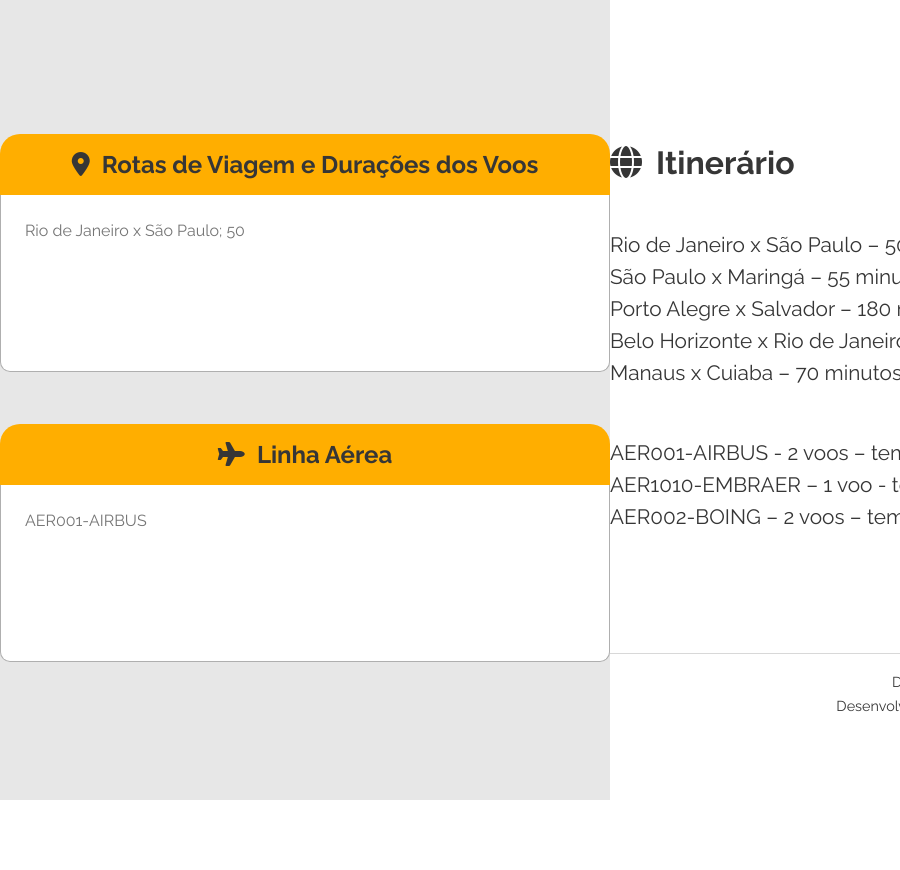
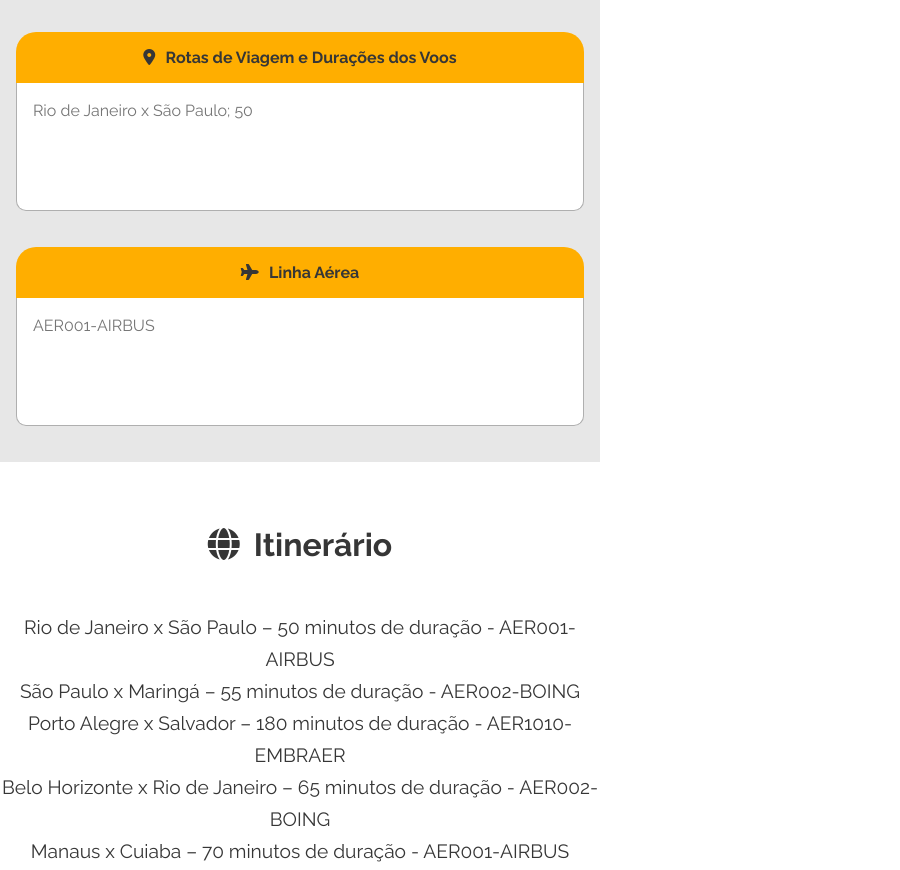
Before and after one commit to MarcosWolf/CompanhiaAerea, a plain HTML site: page index.html in a window 600 px wide. Shown: the top 870 px of the page, 900 px wide, since content can reach past the window. Before the commit the page ends 800 px from the top, so only its background shows below. Drawn offline with Linux system fonts and the light colour scheme.

Commit message:
(Feat) Adicionado responsividade para dispositivos pequenos

```diff
--- a/css/style.css
+++ b/css/style.css
@@ -148,6 +148,7 @@ textarea:focus {
         align-items: center;
         height: auto;
         gap: 0;
+        box-sizing: border-box;
     }
 
     .left-content h2 {
@@ -155,10 +156,13 @@ textarea:focus {
     }
 
     .wrapper {
-        margin-top: 4rem;
         width: 100%;
         box-sizing: border-box;
         padding: 0rem 1rem 2rem 1rem;
+    }
+
+    .wrapper:first-child {
+        margin-top: 2rem;
     }
 
     .textarea-label {
@@ -182,7 +186,7 @@ textarea:focus {
     }
 
     .right-content h1 {
-        margin-top: 2rem;
+        margin-top: 4rem;
         text-align: center;
     }
 
@@ -192,6 +196,10 @@ textarea:focus {
         line-height: 2rem;
     }
 
+    .itinerary-group {
+        margin-bottom: 4rem;
+    }
+
     .footer hr {
         width: 100%;
     }
@@ -199,7 +207,71 @@ textarea:focus {
 
 @media (min-width: 481px) and (max-width: 767px)
 {
+    .container {
+        display: flex;
+        flex-direction: column;
+    }
 
+    .left-content {
+        justify-content: start;
+        align-items: center;
+        height: auto;
+        gap: 0;
+        box-sizing: border-box;
+    }
+
+    .left-content h2 {
+        font-size: 1rem;
+    }
+
+    .wrapper {
+        width: 100%;
+        box-sizing: border-box;
+        padding: 0rem 1rem 2rem 1rem;
+    }
+
+    .wrapper:first-child {
+        margin-top: 2rem;
+    }
+
+    .textarea-label {
+        padding: 1rem;
+    }
+
+    textarea {
+        width: 100%;
+        height: 8rem;
+        box-sizing: border-box;
+        padding: 1rem;
+    }
+
+    .right-content {
+        display: flex;
+        flex-direction: column;
+        justify-content: start;
+        align-items: center;
+        height: auto;
+        gap: 0;
+    }
+
+    .right-content h1 {
+        margin-top: 4rem;
+        text-align: center;
+    }
+
+    .right-content p {
+        text-align: center;
+        font-size: 1.2rem;
+        line-height: 2rem;
+    }
+
+    .itinerary-group {
+        margin-bottom: 4rem;
+    }
+
+    .footer hr {
+        width: 100%;
+    }
 }
 
 @media (min-width: 768px) and (max-width: 991px)
```
